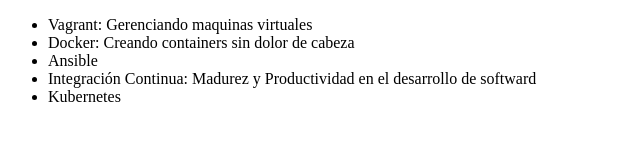
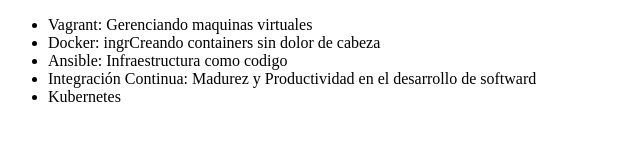
Before and after one commit to yelenaap/alura-git, a plain HTML site: page index.html in a window 1280 px wide. Shown: the whole page, without its empty margins (0-640 px from the left). Drawn offline with Linux system fonts and the light colour scheme.

Commit message:
Cambiando el nombre de Ansible

```diff
--- a/index.html
+++ b/index.html
@@ -7,8 +7,8 @@
     <body>
         <ul>
             <li>Vagrant: Gerenciando maquinas virtuales</li>
-            <li>Docker: Creando containers sin dolor de cabeza  </li>
-            <li>Ansible</li>
+            <li>Docker: ingrCreando containers sin dolor de cabeza  </li>
+            <li>Ansible: Infraestructura como codigo</li>
             <li>Integración Continua: Madurez y Productividad en el desarrollo de softward</li>
             <li>Kubernetes</li>
         </ul>
```
